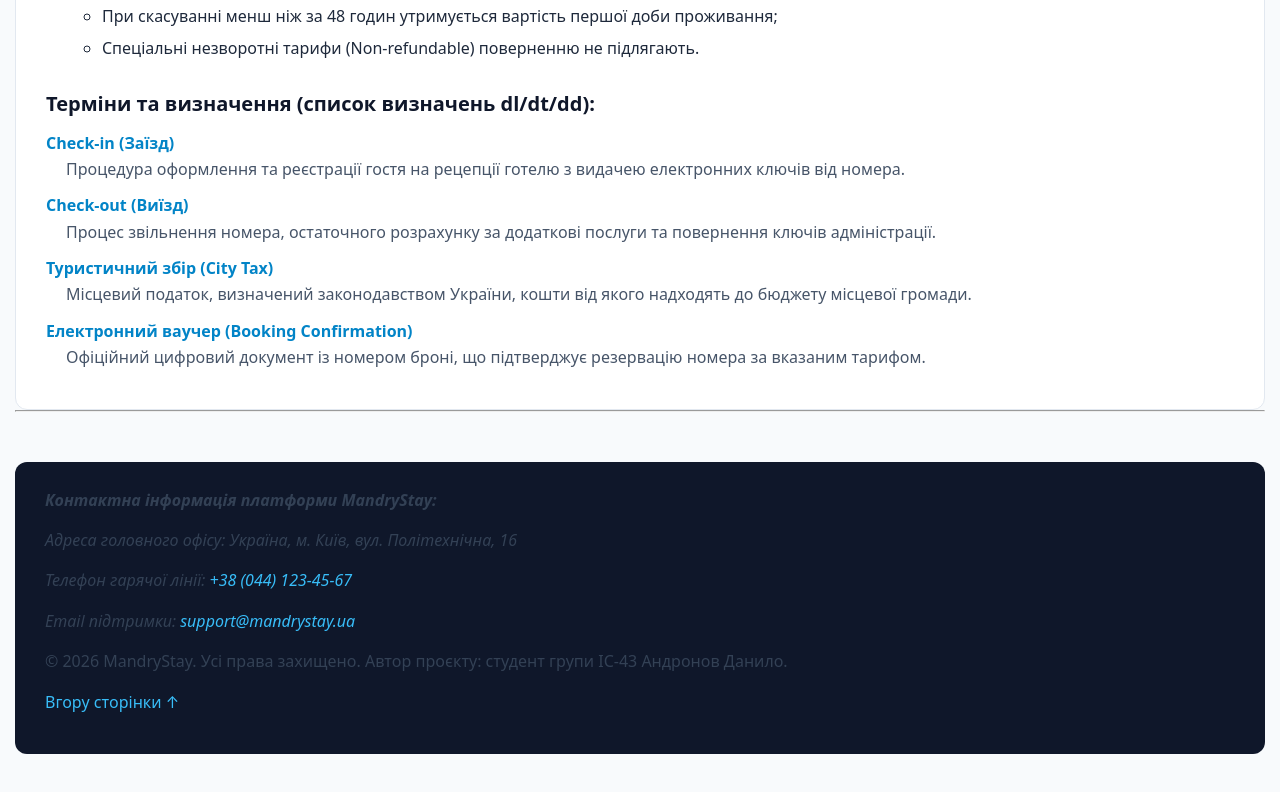
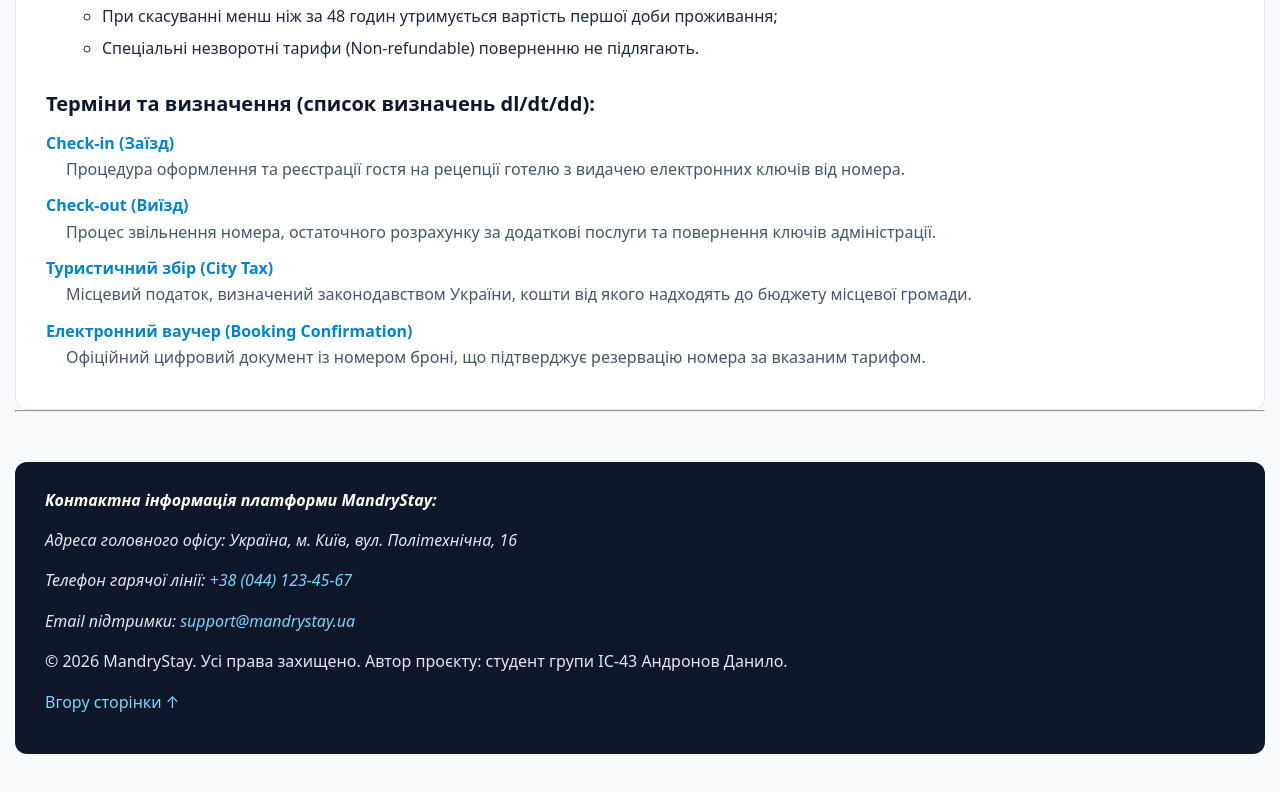
Before and after one commit to AndronovDanilo/IC-43_appWEB-AndronovDanilo-FIOT-2026, a plain HTML site: page index.html in a window 1280 px wide. Shown: the part 4820-5612 px from the top of the page. Drawn offline with Linux system fonts and the light colour scheme.

Commit message:
Fix footer text and link contrast on dark background

```diff
--- a/css/style.css
+++ b/css/style.css
@@ -130,16 +130,26 @@ footer {
     margin-top: 50px;
     padding: 25px 30px;
     background-color: #0f172a;
-    color: #94a3b8;
+    color: #e2e8f0;
     border-radius: 12px;
 }
 
+footer p,
+footer address {
+    color: #e2e8f0;
+}
+
+footer strong {
+    color: #ffffff;
+}
+
 footer a {
-    color: #38bdf8;
+    color: #7dd3fc;
     text-decoration: none;
 }
 
 footer a:hover {
+    color: #bae6fd;
     text-decoration: underline;
 }
 
```
